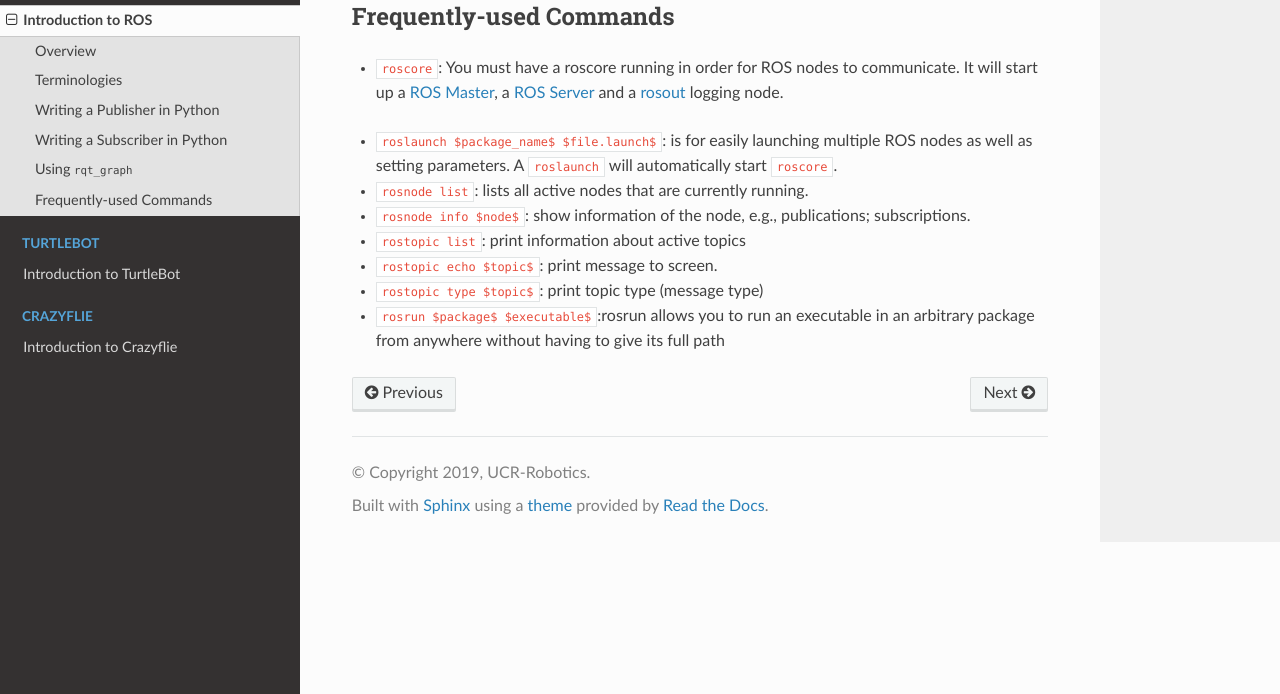
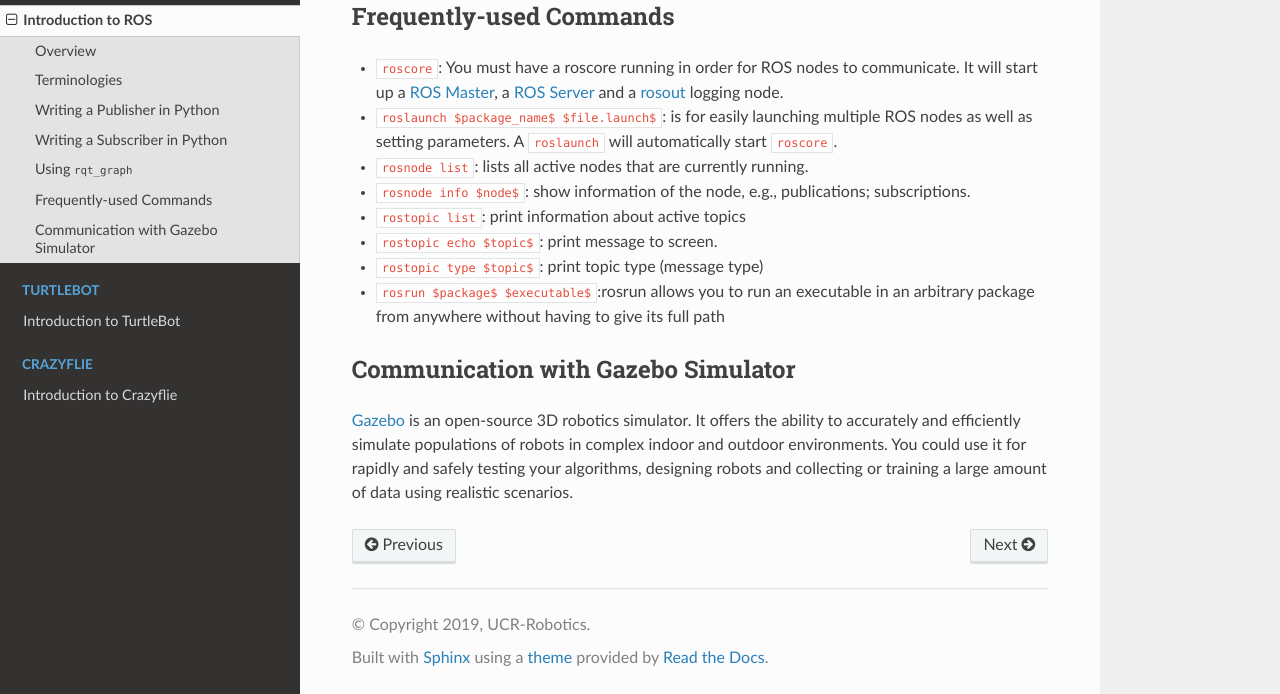
Before and after one commit to UCR-Robotics/UCR-Robotics, a Sphinx documentation site: the page built from docs/intro_ros.rst, in a window 1280 px wide and 900 px high, scrolled down 4554 px, cut to the strip 206-900 px from the top of the window. Built offline with Sphinx 7.4.7 and the Read the Docs theme 2.0.0, drawn with Linux system fonts in a browser that asks for light colours.

Commit message:
Update intro_ros.rst

```diff
--- a/docs/intro_ros.rst
+++ b/docs/intro_ros.rst
@@ -209,3 +204,14 @@
 - ``rostopic echo $topic$``: print message to screen.
 - ``rostopic type $topic$``: print topic type (message type)
 - ``rosrun $package$ $executable$``:rosrun allows you to run an executable in an arbitrary package from anywhere without having to give its full path
+
+.. _ROS Master: http://wiki.ros.org/Master
+.. _ROS Server: http://wiki.ros.org/Parameter%20Server
+.. _rosout: http://wiki.ros.org/rosout
+
+Communication with Gazebo Simulator
+-----------------------------------
+`Gazebo`_ is an open-source 3D robotics simulator. It offers the ability to accurately and efficiently simulate populations of robots in complex indoor and outdoor environments.
+You could use it for rapidly and safely testing your algorithms, designing robots and collecting or training a large amount of data using realistic scenarios.
+
+.. _Gazebo: http://gazebosim.org/tutorials
```
Also changed, not shown: other parts of docs/intro_ros.rst (+0 -5 lines).
